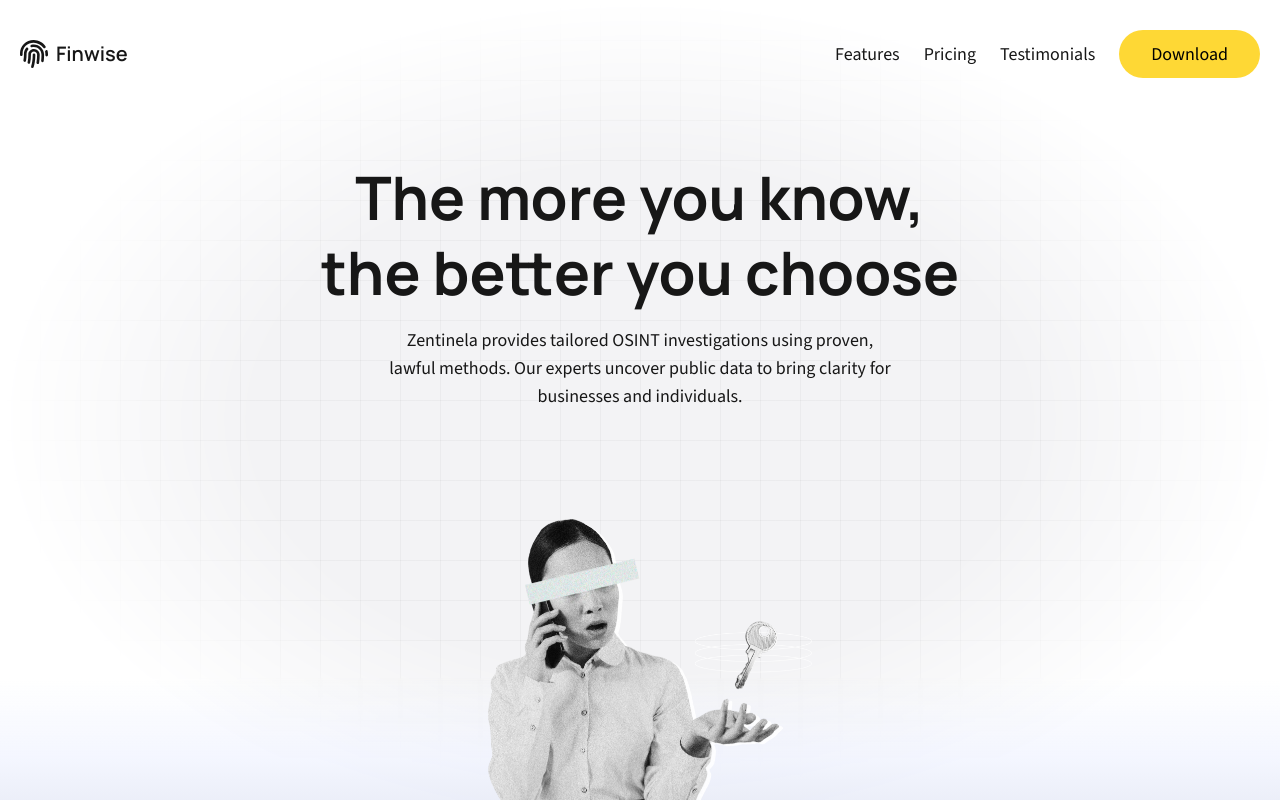
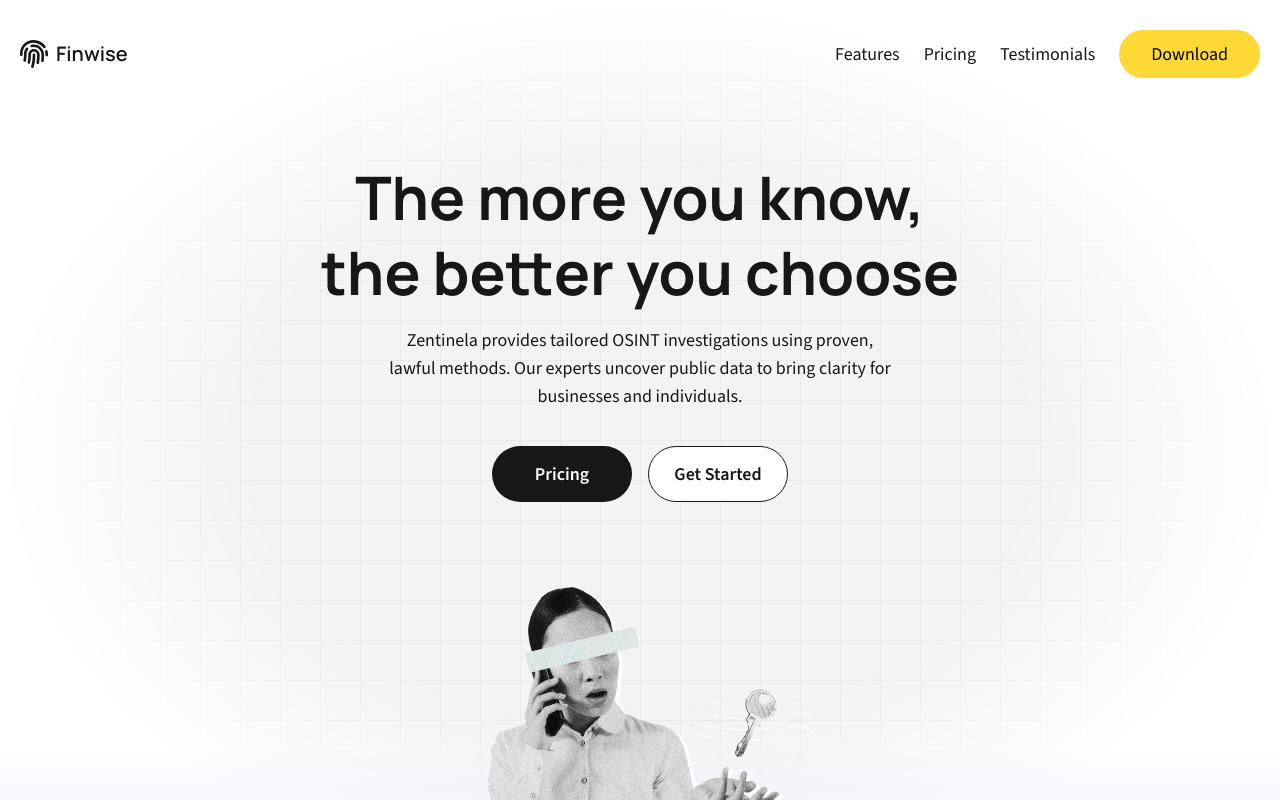
Before and after one commit to Cavianto/sentinela, a Next.js app: page / in a window 1280 px wide. Shown: the top 800 px of the page. Built offline with nearby package versions, Linux system fonts and the light colour scheme.

Commit message:
Update Hero.tsx

```diff
--- a/src/components/Hero.tsx
+++ b/src/components/Hero.tsx
@@ -1,9 +1,5 @@
 import React from 'react';
 import Image from 'next/image';
-
-// import AppStoreButton from './AppStoreButton';
-// import PlayStoreButton from './PlayStoreButton';
-
 import { heroDetails } from '@/data/hero';
 
 const Hero: React.FC = () => {
@@ -23,10 +19,21 @@ const Hero: React.FC = () => {
             <div className="text-center">
                 <h1 className="text-4xl md:text-6xl md:leading-tight font-bold text-foreground max-w-lg md:max-w-2xl mx-auto">{heroDetails.heading}</h1>
                 <p className="mt-4 text-foreground max-w-lg mx-auto">{heroDetails.subheading}</p>
-                {/* Removed AppStore and PlayStore buttons */}
                 <div className="mt-6 flex flex-col sm:flex-row items-center sm:gap-4 w-fit mx-auto">
-                    {/* <AppStoreButton dark /> */}
-                    {/* <PlayStoreButton dark /> */}
+                    <a
+                        href="#Prices"
+                        className="flex items-center justify-center min-w-[140px] mt-3 px-6 h-14 rounded-full w-full sm:w-fit text-white bg-foreground font-semibold text-lg transition hover:bg-opacity-80"
+                    >
+                        Pricing
+                    </a>
+                    <a
+                        href="https://cavianto.com/"
+                        target="_blank"
+                        rel="noopener noreferrer"
+                        className="flex items-center justify-center min-w-[140px] mt-3 px-6 h-14 rounded-full w-full sm:w-fit text-foreground bg-white font-semibold text-lg border border-foreground transition hover:bg-gray-100"
+                    >
+                        Get Started
+                    </a>
                 </div>
                 <Image
                     src={heroDetails.centerImageSrc}
```
